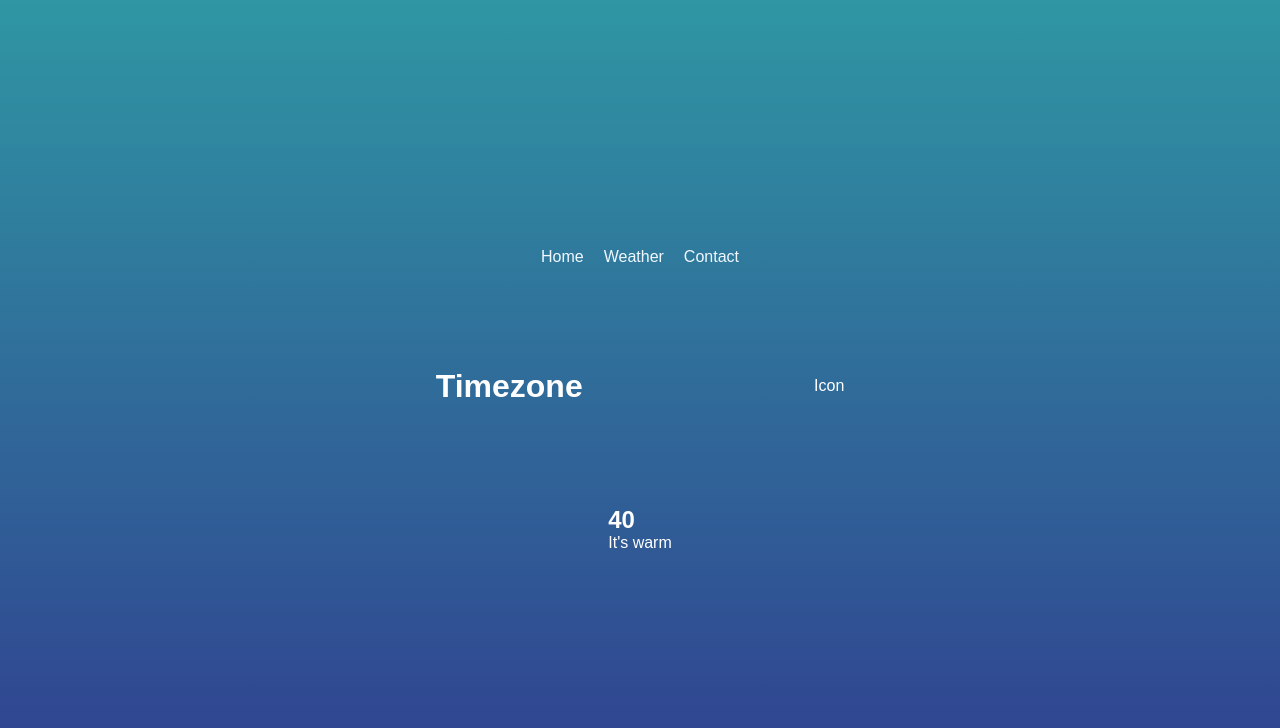
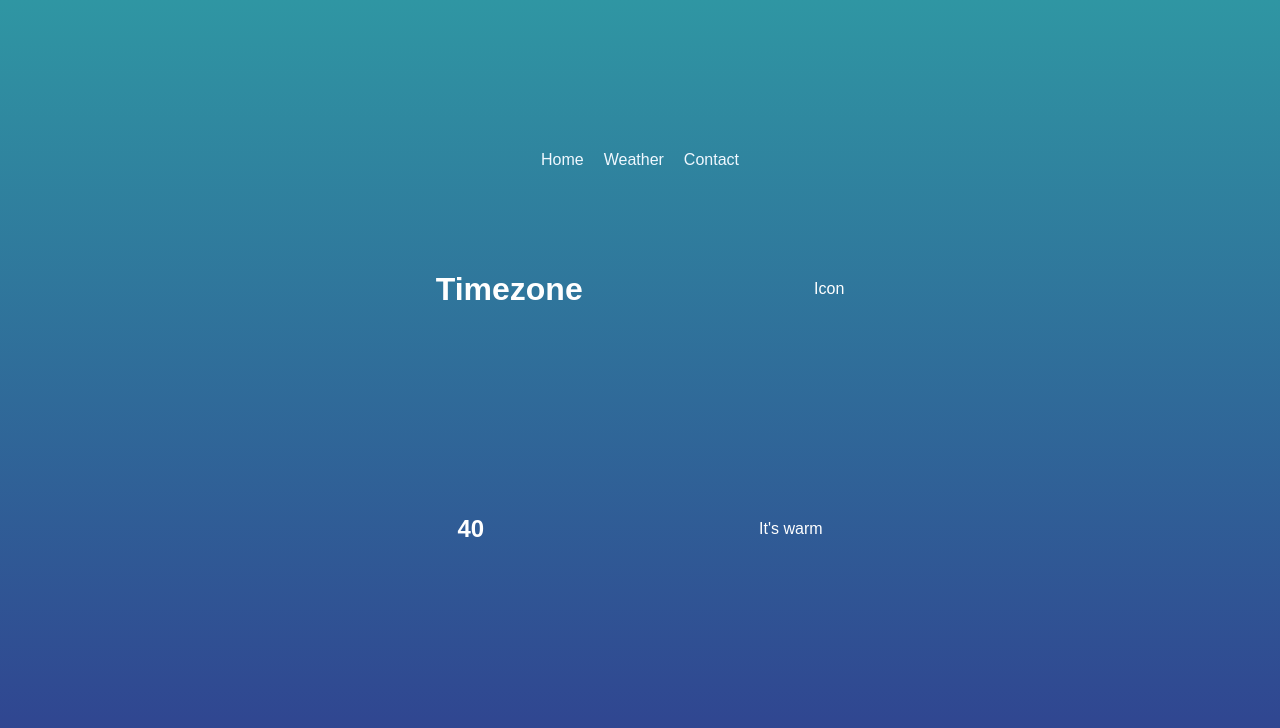
Before and after one commit to Aaron033/weight-convertor, a website: page weather/index.html in a window 1280 px wide. Drawn offline with Linux system fonts and the light colour scheme.

```diff
--- a/weather/style.css
+++ b/weather/style.css
@@ -38,7 +38,7 @@
     color: #fff;
 }
 
-.location {
+.location, .temperature {
     height: 30vh;
     width: 50%;
     display: flex;
```
